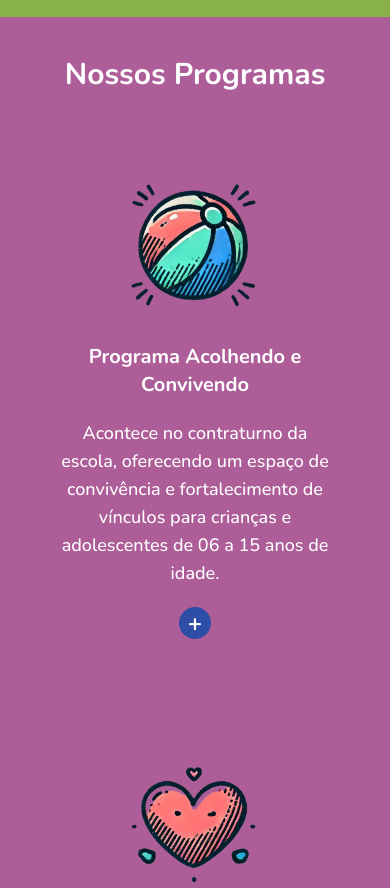
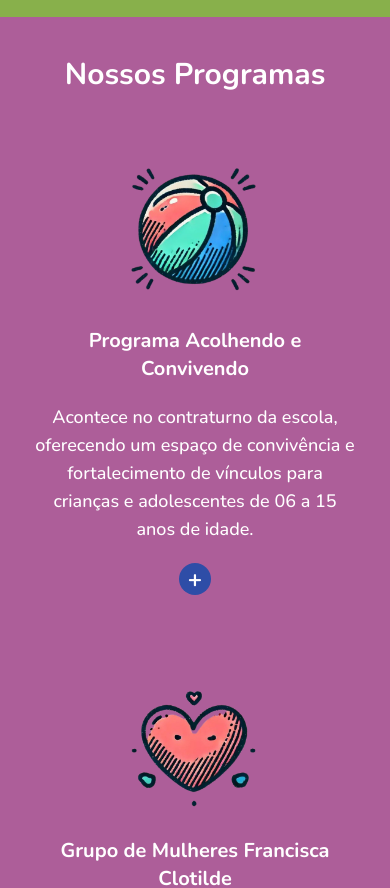
Before and after one commit to flaviare1s/irl, a React (Vite) app: page / in a window 390 px wide. Shown: the part 3780-4668 px from the top of the page. Built offline with nearby package versions, Linux system fonts and the light colour scheme.

Commit message:
Ajusta seção de programas

```diff
--- a/src/components/ProgramaComponente.jsx
+++ b/src/components/ProgramaComponente.jsx
@@ -8,7 +8,7 @@ export const ProgramaComponente = ({ img, nome, texto, id }) => {
   };
 
   return (
-    <section className="flex flex-col items-center justify-center p-10 lg:p-4 h-full">
+    <section className="flex flex-col items-center justify-center px-4 py-6 lg:p-4 h-full">
       <img className="mb-5 w-[150px] h-[150px]" src={img} alt={nome} />
       <div className="flex-grow flex flex-col items-center">
         <h3 className="text-xl md:text-2xl font-bold text-center mb-5 text-white">{nome}</h3>
```
